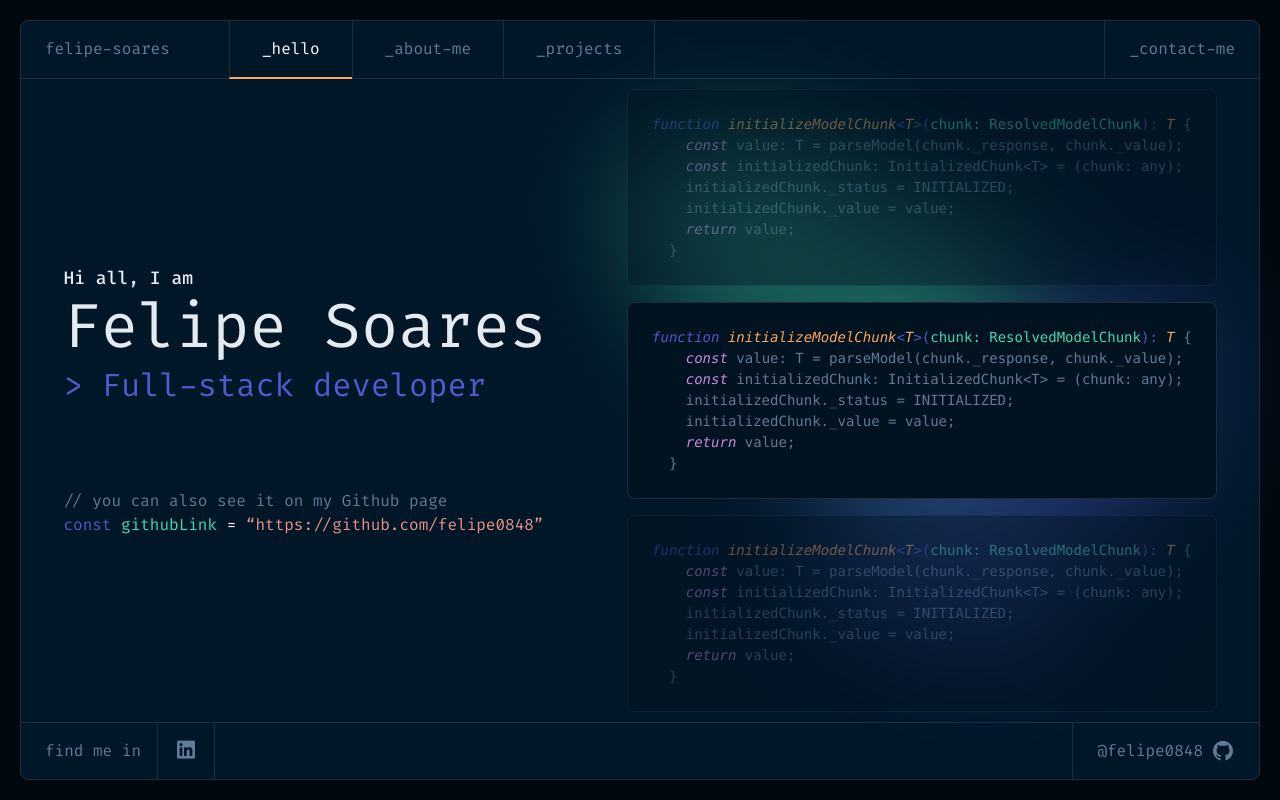
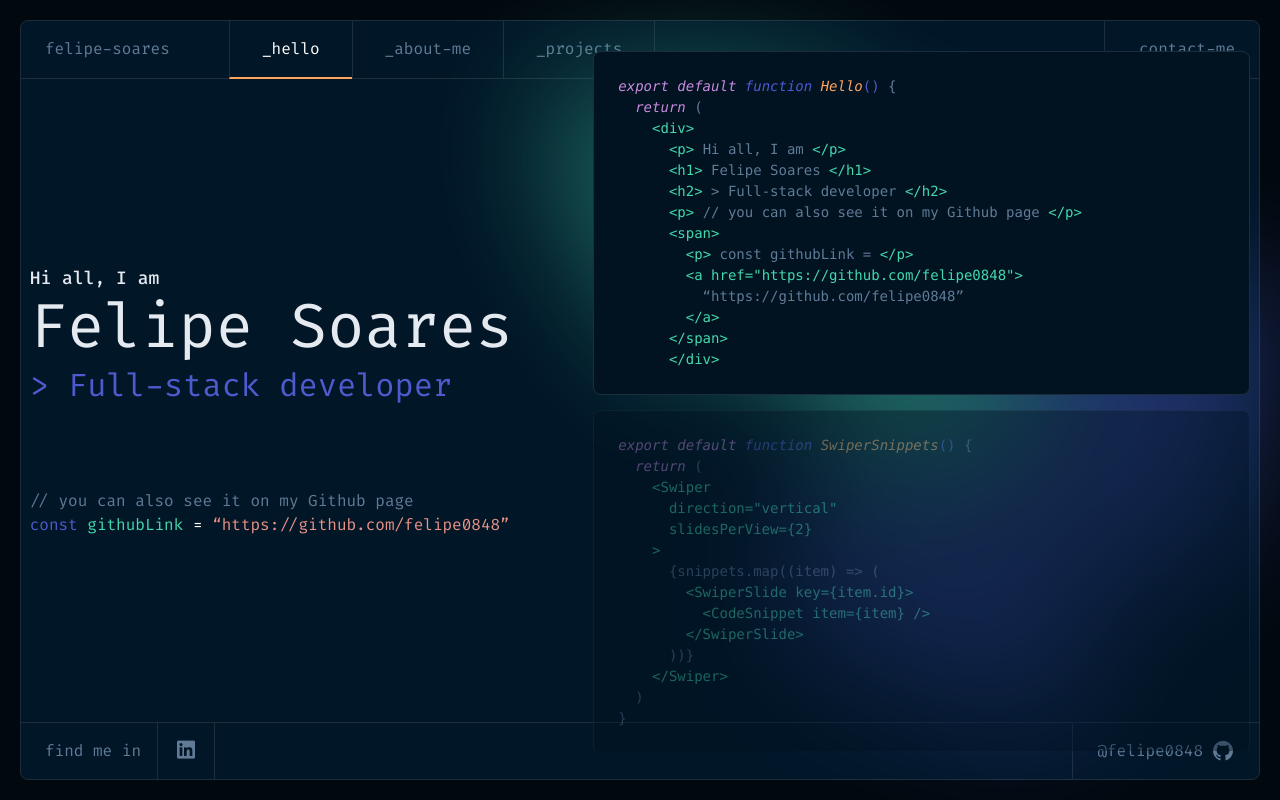
Before and after one commit to felipe0848/portfolio, a Next.js app: page / in a window 1280 px wide. Built offline with nearby package versions, Linux system fonts and the light colour scheme.

Commit message:
Feat: add swiper in snippets code

```diff
--- a/src/app/globals.css
+++ b/src/app/globals.css
@@ -32,3 +32,12 @@
 body{
   color: var(--secondary-blue)
 }
+
+.swiper-slide-active{
+  z-index: 10;
+}
+
+.swiper-slide-next, .swiper-slide-prev{
+  opacity: 0.4;
+  z-index: 0;
+}
--- a/src/app/layout.tsx
+++ b/src/app/layout.tsx
@@ -4,6 +4,7 @@ import { Fira_Code } from 'next/font/google'
 import './globals.css'
 import '@/lib/highlight-custom.css'
 import 'remixicon/fonts/remixicon.css'
+
 import Header from '@/components/header'
 import Footer from '@/components/footer'
 
@@ -24,7 +25,7 @@ export default function RootLayout({
       <body className={`${fira.className} bg-primary-black`}>
         <main className="m-5 bg-primary-blue h-[calc(100vh-2.5rem)] rounded-lg border-lines border flex flex-col">
           <Header />
-          <div className="flex-1">{children}</div>
+          <div className="h-[calc(100vh-2.5rem-7.3rem)]">{children}</div>
           <Footer />
         </main>
       </body>
--- a/src/app/page.tsx
+++ b/src/app/page.tsx
@@ -1,15 +1,8 @@
 import Image from 'next/image'
-import SyntaxHighlighter from 'react-syntax-highlighter'
 import blursImg from '@/assets/background-blurs.svg'
+import SwiperSnippets from '@/components/swiper-snippets'
 
 export default function Home() {
-  const codeString = `function initializeModelChunk<T>(chunk: ResolvedModelChunk): T {
-    const value: T = parseModel(chunk._response, chunk._value);
-    const initializedChunk: InitializedChunk<T> = (chunk: any);
-    initializedChunk._status = INITIALIZED;
-    initializedChunk._value = value;
-    return value;
-  }`
   return (
     <div className="flex gap-20 h-full w-full justify-center items-center">
       <div className="text-primary-gray">
@@ -39,7 +32,7 @@ export default function Home() {
         </div>
       </div>
 
-      <div className="flex flex-col gap-4 relative">
+      <div className="h-[700px] flex justify-center items-center">
         <Image
           src={blursImg}
           alt=""
@@ -47,29 +40,7 @@ export default function Home() {
           width={750}
           height={780}
         />
-        <SyntaxHighlighter
-          language="javascript"
-          useInlineStyles={false}
-          className="opacity-40"
-        >
-          {codeString}
-        </SyntaxHighlighter>
-
-        <SyntaxHighlighter
-          language="javascript"
-          useInlineStyles={false}
-          className="z-10"
-        >
-          {codeString}
-        </SyntaxHighlighter>
-
-        <SyntaxHighlighter
-          language="javascript"
-          useInlineStyles={false}
-          className="opacity-40"
-        >
-          {codeString}
-        </SyntaxHighlighter>
+        <SwiperSnippets />
       </div>
     </div>
   )
--- /dev/null
+++ b/src/components/code-snippet.tsx
@@ -0,0 +1,17 @@
+import { snippetType } from '@/db/snippets'
+import SyntaxHighlighter from 'react-syntax-highlighter'
+
+interface CodeSnippetProps {
+  item: snippetType
+}
+export default function CodeSnippet({ item }: CodeSnippetProps) {
+  return (
+    <SyntaxHighlighter
+      language={item.language}
+      useInlineStyles={false}
+      className=""
+    >
+      {item.code}
+    </SyntaxHighlighter>
+  )
+}
--- /dev/null
+++ b/src/components/swiper-snippets.tsx
@@ -0,0 +1,33 @@
+'use client'
+import CodeSnippet from '@/components/code-snippet'
+import { snippets } from '@/db/snippets'
+import { Swiper, SwiperSlide } from 'swiper/react'
+
+import 'swiper/css'
+import 'swiper/css/navigation'
+import 'swiper/css/pagination'
+import { Autoplay } from 'swiper/modules'
+
+export default function SwiperSnippets() {
+  return (
+    <>
+      <Swiper
+        direction="vertical"
+        slidesPerView={2}
+        className="w-full h-full"
+        spaceBetween={18}
+        autoplay={{
+          delay: 10000,
+        }}
+        loop={true}
+        modules={[Autoplay]}
+      >
+        {snippets.map((item) => (
+          <SwiperSlide key={item.id} className="active:opacity-40">
+            <CodeSnippet item={item} />
+          </SwiperSlide>
+        ))}
+      </Swiper>
+    </>
+  )
+}
--- /dev/null
+++ b/src/db/snippets.ts
@@ -0,0 +1,56 @@
+export const snippets = [
+  {
+    id: 1,
+    language: 'javascript',
+    code: `export default function Hello() {
+  return (
+    <div>
+      <p> Hi all, I am </p>
+      <h1> Felipe Soares </h1>
+      <h2> > Full-stack developer </h2>
+      <p> // you can also see it on my Github page </p>
+      <span>
+        <p> const githubLink = </p>
+        <a href="https://github.com/felipe0848">
+          “https://github.com/felipe0848”
+        </a>
+      </span>
+      </div>`,
+  },
+  {
+    id: 2,
+    language: 'javascript',
+    code: `export default function SwiperSnippets() {
+  return (
+    <Swiper
+      direction="vertical"
+      slidesPerView={2}
+    >
+      {snippets.map((item) => (
+        <SwiperSlide key={item.id}>
+          <CodeSnippet item={item} />
+        </SwiperSlide>
+      ))}
+    </Swiper>
+  )
+}`,
+  },
+  {
+    id: 3,
+    language: 'typescript',
+    code: `import { snippetType } from '@/db/snippets'
+import SyntaxHighlighter from 'react-syntax-highlighter'
+
+interface CodeSnippetProps {
+  item: snippetType
+}
+export default function CodeSnippet({ item }: CodeSnippetProps) {
+  return (
+    <SyntaxHighlighter language={item.language} useInlineStyles={false}>
+      {item.code}
+    </SyntaxHighlighter>
+  )
+}`,
+  },
+]
+export type snippetType = (typeof snippets)[0]
```
